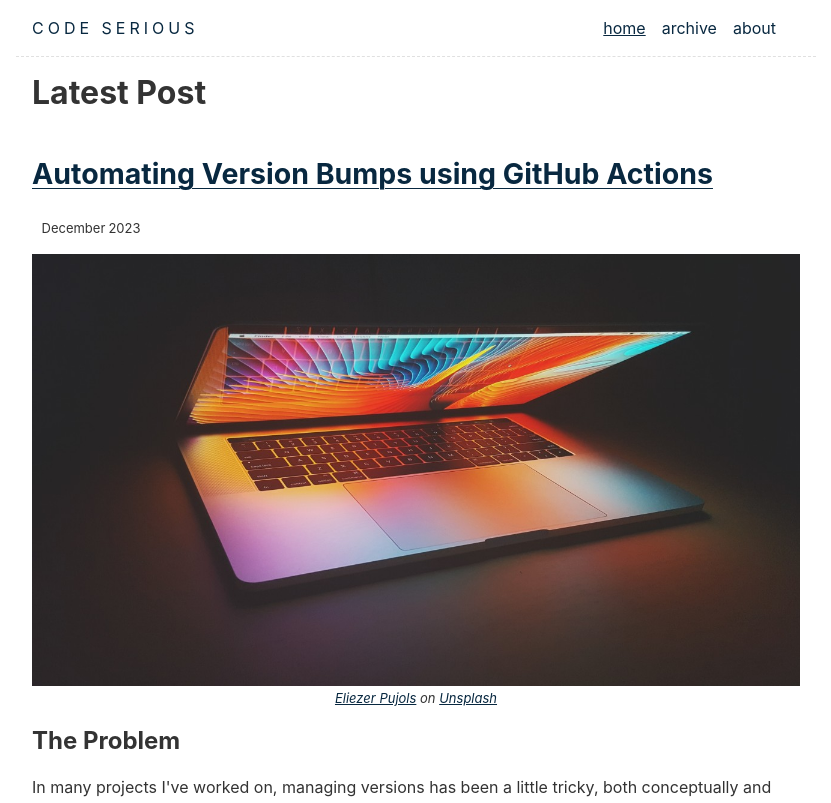
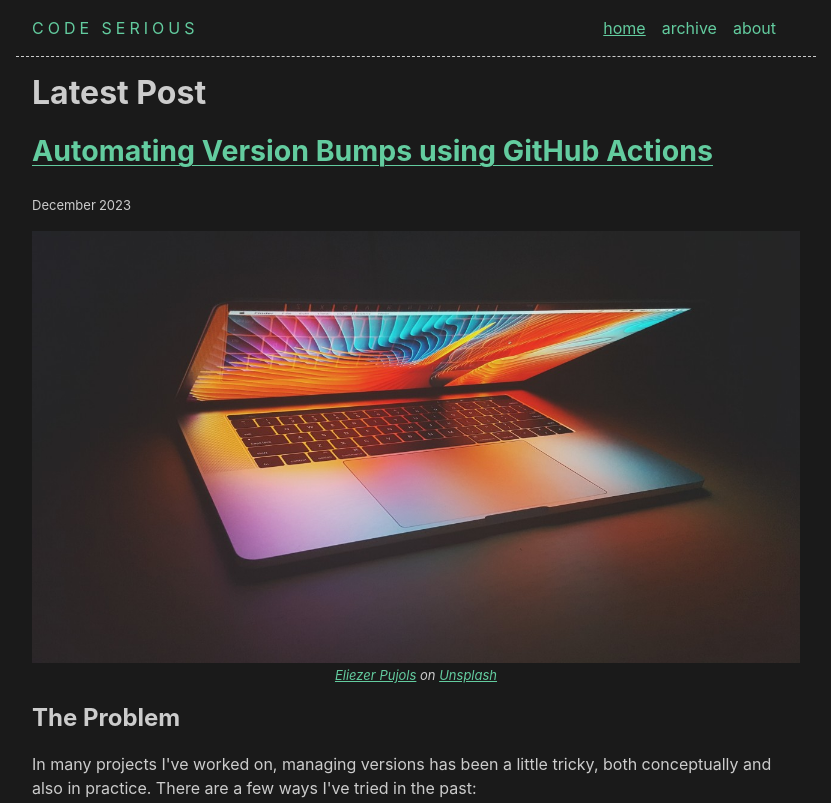
Before and after one commit to seriouslysean/codeserious.com, an Eleventy site: page content/index.njk in a window 1280 px wide. Shown: the top 803 px of the page, without its empty margins (224-1055 px from the left). Built offline with nearby package versions, Linux system fonts and the light colour scheme; Eleventy itself is replaced by a stand-in of ours; files that its build step writes are made by us from their sources; files whose address does not match are found by name.

Commit message:
Fix archive list, adjust site colors

```diff
--- /dev/null
+++ b/_includes/postslist-with-main.njk
@@ -0,0 +1,29 @@
+{%- css %}
+.postmain { margin-bottom: 5em; }
+.postlist { counter-reset: start-from {{ (postslistCounter or postslist.length) }} }
+{% endcss %}
+
+{% for post in postslist | reverse %}
+    {% if loop.index == 1 %}
+        <article class="postmain">
+            <a href="{{ post.url }}" class="postlist-link"><h1>{% if post.data.title %}{{ post.data.title }}{% else %}<code>{{ post.url }}</code>{% endif %}</h1></a>
+            <time class="postlist-date" datetime="{{ post.date | htmlDateString }}">{{ post.date | readableDate("LLLL yyyy") }}</time>
+            {{ post.templateContent | safe }}
+        </article>
+    {% endif %}
+{% endfor %}
+
+<hr>
+
+<h2>More Posts</h2>
+
+<ol reversed class="postlist">
+{% for post in postslist | reverse %}
+    {% if loop.index != 1 %}
+        <li class="postlist-item{% if post.url == url %} postlist-item-active{% endif %}">
+            <a href="{{ post.url }}" class="postlist-link">{% if post.data.title %}{{ post.data.title }}{% else %}<code>{{ post.url }}</code>{% endif %}</a>
+            <time class="postlist-date" datetime="{{ post.date | htmlDateString }}">{{ post.date | readableDate("LLLL yyyy") }}</time>
+        </li>
+    {% endif %}
+{% endfor %}
+</ol>
--- a/_includes/postslist.njk
+++ b/_includes/postslist.njk
@@ -1,29 +1,8 @@
-{%- css %}
-.postmain { margin-bottom: 5em; }
-.postlist { counter-reset: start-from {{ (postslistCounter or postslist.length) }} }
-{% endcss %}
-
+<ul reversed class="postlist">
 {% for post in postslist | reverse %}
-    {% if loop.index == 1 %}
-        <article class="postmain">
-            <a href="{{ post.url }}" class="postlist-link"><h1>{% if post.data.title %}{{ post.data.title }}{% else %}<code>{{ post.url }}</code>{% endif %}</h1></a>
-            <time class="postlist-date" datetime="{{ post.date | htmlDateString }}">{{ post.date | readableDate("LLLL yyyy") }}</time>
-            {{ post.templateContent | safe }}
-        </article>
-    {% endif %}
+	<li class="postlist-item{% if post.url == url %} postlist-item-active{% endif %}">
+		<a href="{{ post.url }}" class="postlist-link">{% if post.data.title %}{{ post.data.title }}{% else %}<code>{{ post.url }}</code>{% endif %}</a>
+		<time class="postlist-date" datetime="{{ post.date | htmlDateString }}">{{ post.date | readableDate("LLLL yyyy") }}</time>
+	</li>
 {% endfor %}
-
-<hr>
-
-<h2>More Posts</h2>
-
-<ol reversed class="postlist">
-{% for post in postslist | reverse %}
-    {% if loop.index != 1 %}
-        <li class="postlist-item{% if post.url == url %} postlist-item-active{% endif %}">
-            <a href="{{ post.url }}" class="postlist-link">{% if post.data.title %}{{ post.data.title }}{% else %}<code>{{ post.url }}</code>{% endif %}</a>
-            <time class="postlist-date" datetime="{{ post.date | htmlDateString }}">{{ post.date | readableDate("LLLL yyyy") }}</time>
-        </li>
-    {% endif %}
-{% endfor %}
-</ol>
+</ul>
--- a/content/index.njk
+++ b/content/index.njk
@@ -11,7 +11,7 @@ numberOfLatestPostsToShow: 3
 
 {% set postslist = collections.posts | head(-1 * numberOfLatestPostsToShow) %}
 {% set postslistCounter = postsCount %}
-{% include "postslist.njk" %}
+{% include "postslist-with-main.njk" %}
 
 {% set morePosts = postsCount - numberOfLatestPostsToShow %}
 {% if morePosts > 0 %}
--- a/public/css/index.css
+++ b/public/css/index.css
@@ -6,35 +6,19 @@
 
 /* Theme colors */
 :root {
-	--color-gray-20: #e0e0e0;
-	--color-gray-50: #C0C0C0;
-	--color-gray-90: #333;
+	--background-color: #1a1a1a;
 
-	--background-color: #fff;
+	--color-gray-20: #cccccc;
+	--color-gray-50: #999999;
+	--color-gray-90: #cccccc;
 
 	--text-color: var(--color-gray-90);
-	--text-color-link: #082840;
-	--text-color-link-active: #5f2b48;
-	--text-color-link-visited: #17050F;
+	--text-color-link: #63cc9f;
+	--text-color-link-active: #4fa077;
+	--text-color-link-visited: #63cc9f;
 
 	--syntax-tab-size: 2;
 }
-
-@media (prefers-color-scheme: dark) {
-	:root {
-		--color-gray-20: #e0e0e0;
-		--color-gray-50: #C0C0C0;
-		--color-gray-90: #dad8d8;
-
-		/* --text-color is assigned to --color-gray-_ above */
-		--text-color-link: #1493fb;
-		--text-color-link-active: #6969f7;
-		--text-color-link-visited: #a6a6f8;
-
-		--background-color: #15202b;
-	}
-}
-
 
 /* Global stylesheet */
 * {
@@ -200,23 +184,14 @@ header {
 /* Posts list */
 .postlist {
 	list-style: none;
+	list-style-type: none;
 	padding: 0;
-	padding-left: 1.5rem;
 }
 .postlist-item {
 	display: flex;
 	flex-wrap: wrap;
 	align-items: baseline;
-	counter-increment: start-from -1;
 	margin-bottom: 1em;
-}
-.postlist-item:before {
-	display: inline-block;
-	pointer-events: none;
-	content: "" counter(start-from, decimal-leading-zero) ". ";
-	line-height: 100%;
-	text-align: right;
-	margin-left: -1.5rem;
 }
 .postlist-date,
 .postlist-item:before {
@@ -230,8 +205,6 @@ header {
 	font-size: 1.1875em; /* 19px /16 */
 	font-weight: 700;
 	flex-basis: calc(100% - 1.5rem);
-	padding-left: .25em;
-	padding-right: .5em;
 	text-underline-position: from-font;
 	text-underline-offset: 0;
 	text-decoration-thickness: 1px;
--- a/public/css/message-box.css
+++ b/public/css/message-box.css
@@ -1,6 +1,6 @@
 /* Message Box */
 .message-box {
-	--color-message-box: #ffc;
+	--color-message-box: #082840
 
 	display: block;
 	background-color: var(--color-message-box);
@@ -10,9 +10,3 @@
 .message-box ol {
 	margin-top: 0;
 }
-
-@media (prefers-color-scheme: dark) {
-	.message-box {
-		--color-message-box: #082840;
-	}
-}
```
